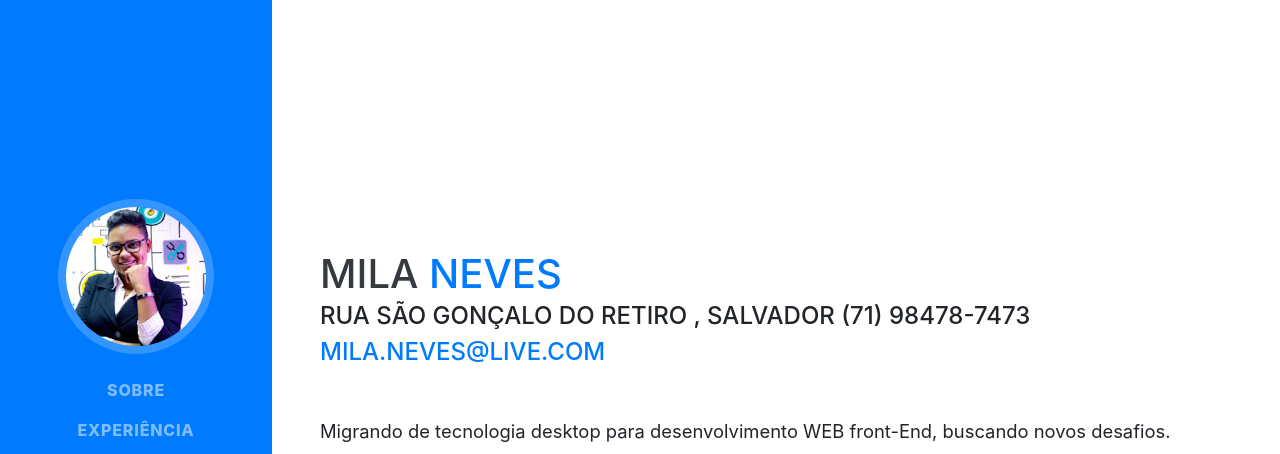
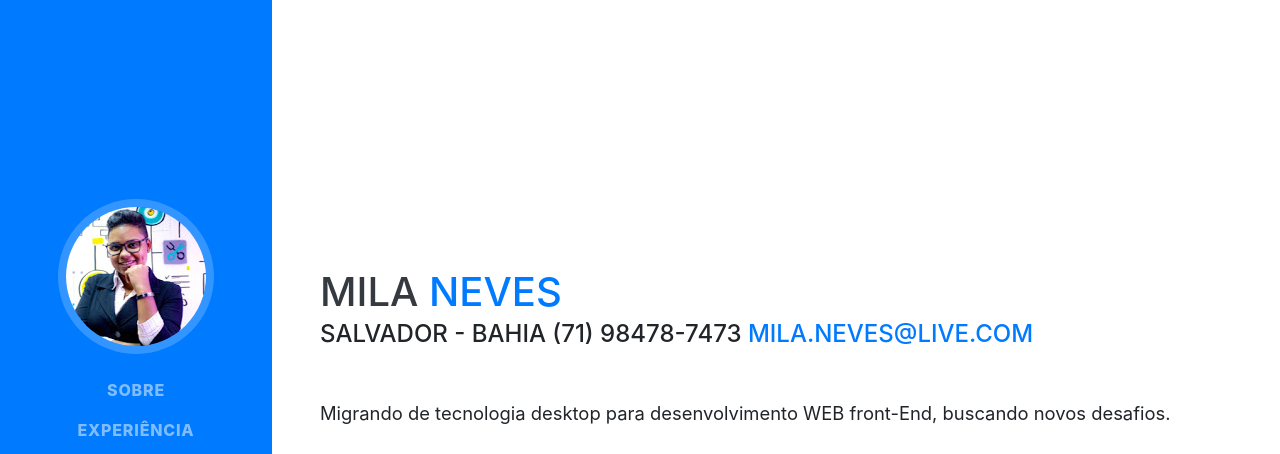
Before and after one commit to milaneves/milaneves.github.io, a website with bundled scripts: page index.html in a window 1280 px wide. Shown: the top 454 px of the page. Built offline with nearby package versions, Linux system fonts and the light colour scheme; a web font is replaced by a local one.

Commit message:
Atualizando o endereco

```diff
--- a/index.html
+++ b/index.html
@@ -66,7 +66,7 @@
         <h1 class="mb-0">Mila
           <span class="text-primary">Neves</span>
         </h1>
-        <div class="subheading mb-5">Rua São gonçalo do Retiro , Salvador (71) 98478-7473
+        <div class="subheading mb-5"> Salvador  - Bahia (71) 98478-7473
           <a href="mailto:mila.neves@live.com">mila.neves@live.com</a>
         </div>
         <p class="lead mb-5"> Migrando de tecnologia desktop para desenvolvimento WEB front-End, buscando novos desafios.
```
